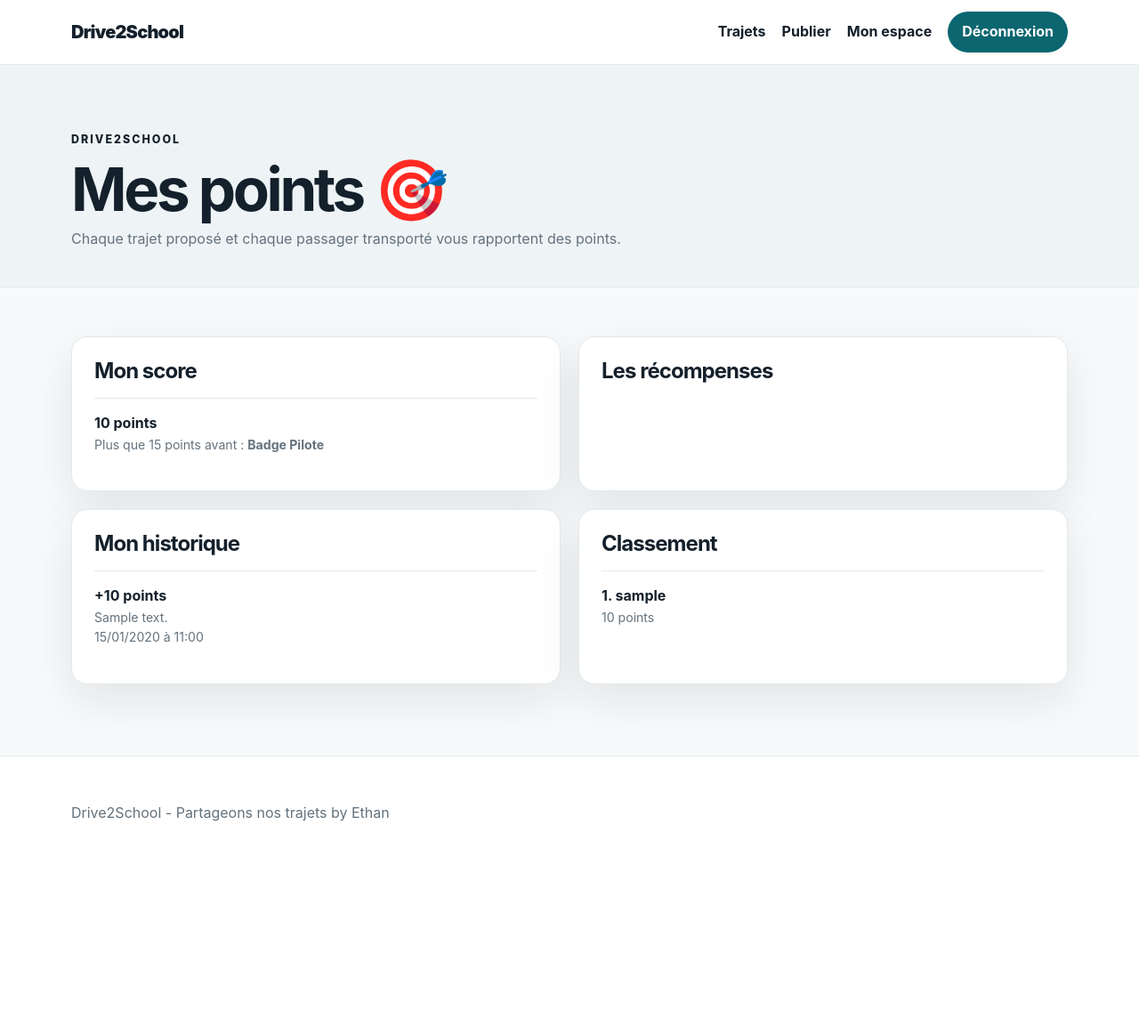
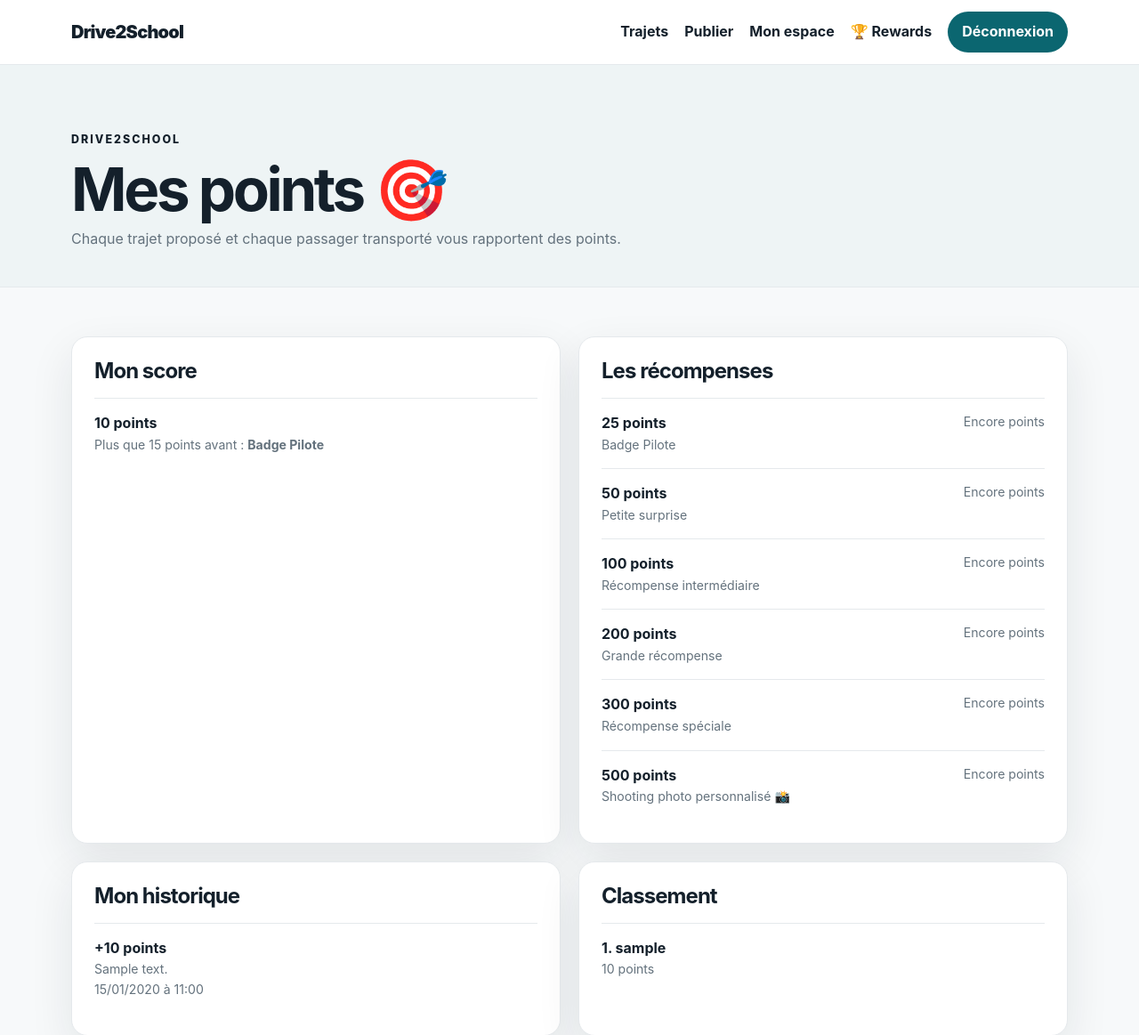
Before and after one commit to steveyetijeux/Drive2School, a Django app: page /rewards/ in a window 1280 px wide. Shown: the top 1163 px of the page at 89% size. Before the commit the page ends 923 px from the top, so only its background shows below. Run offline with Django 5.2, Linux system fonts and the light colour scheme; a user stored in the database is signed in; tables that the repository leaves empty hold one stand-in row (values such as "Sample post"); parts of the project's set-up code (start-up, migrations or seed data) failed here and were passed over.

Commit message:
système de récompenses fonctionel

```diff
--- a/rewards/views.py
+++ b/rewards/views.py
@@ -2,8 +2,9 @@ from datetime import datetime
 
 from django.contrib.auth.decorators import login_required
 from django.contrib.auth.models import User
-from django.db import models
-from django.db.models import Sum
+from django.db import transaction
+from django.db.models import Sum, Value
+from django.db.models.functions import Coalesce
 from django.shortcuts import render
 from django.utils import timezone
 
@@ -24,6 +25,9 @@ REWARD_LEVELS = [
 
 
 def trip_is_finished(trip):
+    """
+    Retourne True si le trajet est terminé.
+    """
     current_time = timezone.localtime()
 
     trip_datetime = timezone.make_aware(
@@ -38,6 +42,18 @@ def trip_is_finished(trip):
 
 
 def award_points_for_finished_trips(user=None):
+    """
+    Attribue automatiquement les points pour les trajets terminés.
+
+    Conducteur :
+        +1 point par trajet terminé.
+
+    Passager :
+        +2 points par réservation confirmée sur un trajet terminé.
+
+    get_or_create() empêche d'attribuer plusieurs fois les mêmes points.
+    """
+
     trips = Trip.objects.all()
 
     if user is not None:
@@ -47,7 +63,10 @@ def award_points_for_finished_trips(user=None):
         if not trip_is_finished(trip):
             continue
 
-        # +1 point pour le conducteur
+        # ============================================================
+        # CONDUCTEUR : +1 point
+        # ============================================================
+
         PointTransaction.objects.get_or_create(
             user=trip.driver,
             trip=trip,
@@ -61,7 +80,10 @@ def award_points_for_finished_trips(user=None):
             },
         )
 
-        # +2 points pour chaque passager confirmé
+        # ============================================================
+        # PASSAGERS : +2 points
+        # ============================================================
+
         reservations = (
             Reservation.objects
             .filter(
@@ -88,43 +110,69 @@ def award_points_for_finished_trips(user=None):
 
 
 def get_user_points(user):
+    """
+    Retourne le nombre total de points d'un utilisateur.
+    """
+
     return (
         PointTransaction.objects
         .filter(user=user)
-        .aggregate(total=Sum("points"))["total"]
-        or 0
+        .aggregate(
+            total=Coalesce(
+                Sum("points"),
+                Value(0),
+            )
+        )["total"]
     )
-
-
-def get_next_reward(user_points):
-    for threshold, name in REWARD_LEVELS:
-        if user_points < threshold:
-            return {
-                "points": threshold,
-                "name": name,
-                "remaining": threshold - user_points,
-            }
-
-    return None
 
 
 @login_required
 def rewards_dashboard(request):
+    """
+    Page principale des récompenses.
+    """
+
+    # Vérifie les trajets terminés et attribue les points nécessaires.
     award_points_for_finished_trips()
+
+    # ============================================================
+    # POINTS DE L'UTILISATEUR CONNECTÉ
+    # ============================================================
 
     user_points = get_user_points(request.user)
 
+    # ============================================================
+    # CLASSEMENT
+    # ============================================================
+
     leaderboard = (
         User.objects
-        .annotate(total_points=models.Sum("point_transactions__points"))
-        .order_by("-total_points", "username")
+        .annotate(
+            total_points=Coalesce(
+                Sum("point_transactions__points"),
+                Value(0),
+            )
+        )
+        .order_by(
+            "-total_points",
+            "username",
+        )
     )
+
+    # ============================================================
+    # HISTORIQUE DES TRANSACTIONS
+    # ============================================================
 
     transactions = (
         PointTransaction.objects
         .filter(user=request.user)
         .select_related("trip")
+        .order_by("-created_at")
     )[:20]
+
+    # ============================================================
+    # PROCHAINE RÉCOMPENSE
+    # ============================================================
 
     next_reward = None
 
@@ -137,6 +185,10 @@ def rewards_dashboard(request):
             }
             break
 
+    # ============================================================
+    # AFFICHAGE
+    # ============================================================
+
     return render(
         request,
         "rewards/rewards.html",
@@ -145,5 +197,6 @@ def rewards_dashboard(request):
             "leaderboard": leaderboard,
             "transactions": transactions,
             "next_reward": next_reward,
+            "reward_levels": REWARD_LEVELS,
         },
     )
--- a/templates/base.html
+++ b/templates/base.html
@@ -18,6 +18,9 @@
             {% if user.is_authenticated %}
                 <a href="{% url 'trip_create' %}">Publier</a>
                 <a href="{% url 'dashboard' %}">Mon espace</a>
+                <a href="{% url 'rewards' %}">
+    🏆 Rewards
+</a>
                 <form method="post" action="{% url 'logout' %}" class="inline-form">
                     {% csrf_token %}
                     <button class="nav-button" type="submit">Déconnexion</button>
```
